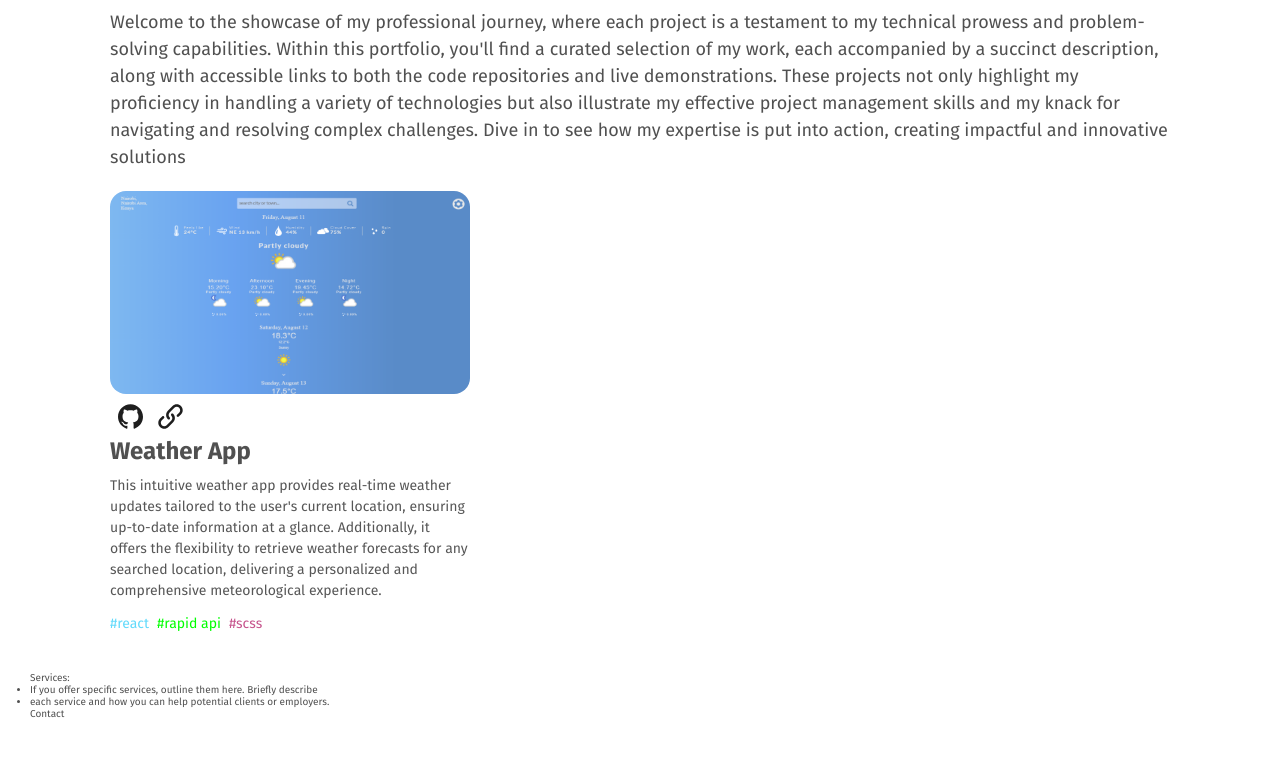
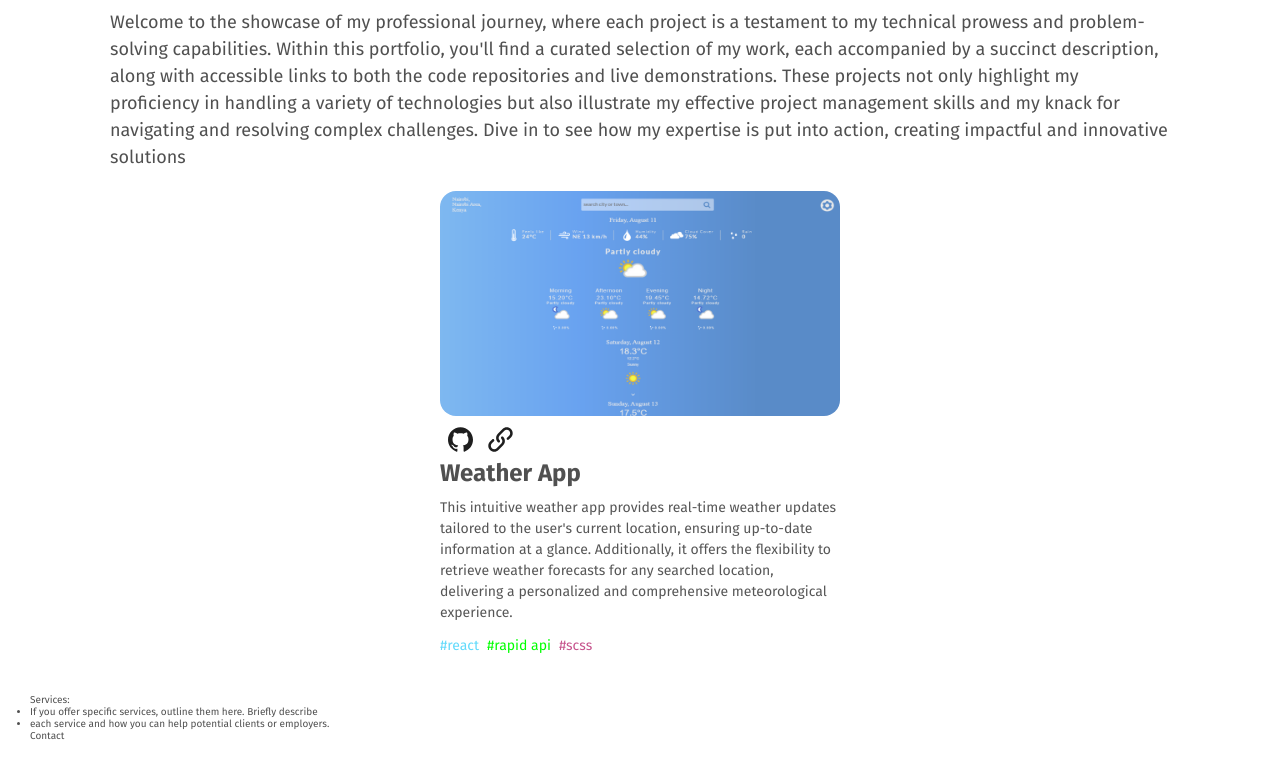
Before and after one commit to BrianKiarieMwaniki/portfolio, a React (Create React App) app: page / in a window 1280 px wide. Shown: the part 3594-4366 px from the top of the page. Before the commit the page ends 4344 px from the top, so only its background shows below. Built offline with nearby package versions, Linux system fonts and the light colour scheme.

Commit message:
updated styling for projects

```diff
--- a/src/assets/sass/_components.scss
+++ b/src/assets/sass/_components.scss
@@ -61,7 +61,7 @@
 
 .project-card {
   min-width: 22rem;
-  width: 36rem;
+  width: 40rem;
 
   &__content{
     width: 100%;
@@ -109,6 +109,10 @@
     font-size:1.4rem;
     color:rgba(var(--color-black), 0.75);
     margin-bottom: 0.8rem;
+
+    @include respond(tab-port){
+      font-size:1.5rem;
+    }
   }
 
   &__tags{
--- a/src/assets/sass/_layout.scss
+++ b/src/assets/sass/_layout.scss
@@ -294,14 +294,14 @@
   flex-direction: column;
 
   &__cards{
-    border:1px solid red;
     display: flex;
     flex-direction: row;
     flex-wrap: wrap;
     gap:2rem;
+    overflow: hidden;
+    justify-content: center;
 
     @include respond(tab-port){
-      justify-content: center;
       align-items: center;
     }
   }
--- a/src/components/Projects.tsx
+++ b/src/components/Projects.tsx
@@ -86,7 +86,7 @@ const Projects = () => {
         solutions
       </p>
 
-      <div className="project__cards">
+      <div className="projects__cards">
         {projects.map((project, index) => (
           <ProjectCard index={index} {...project} />
         ))}
```
